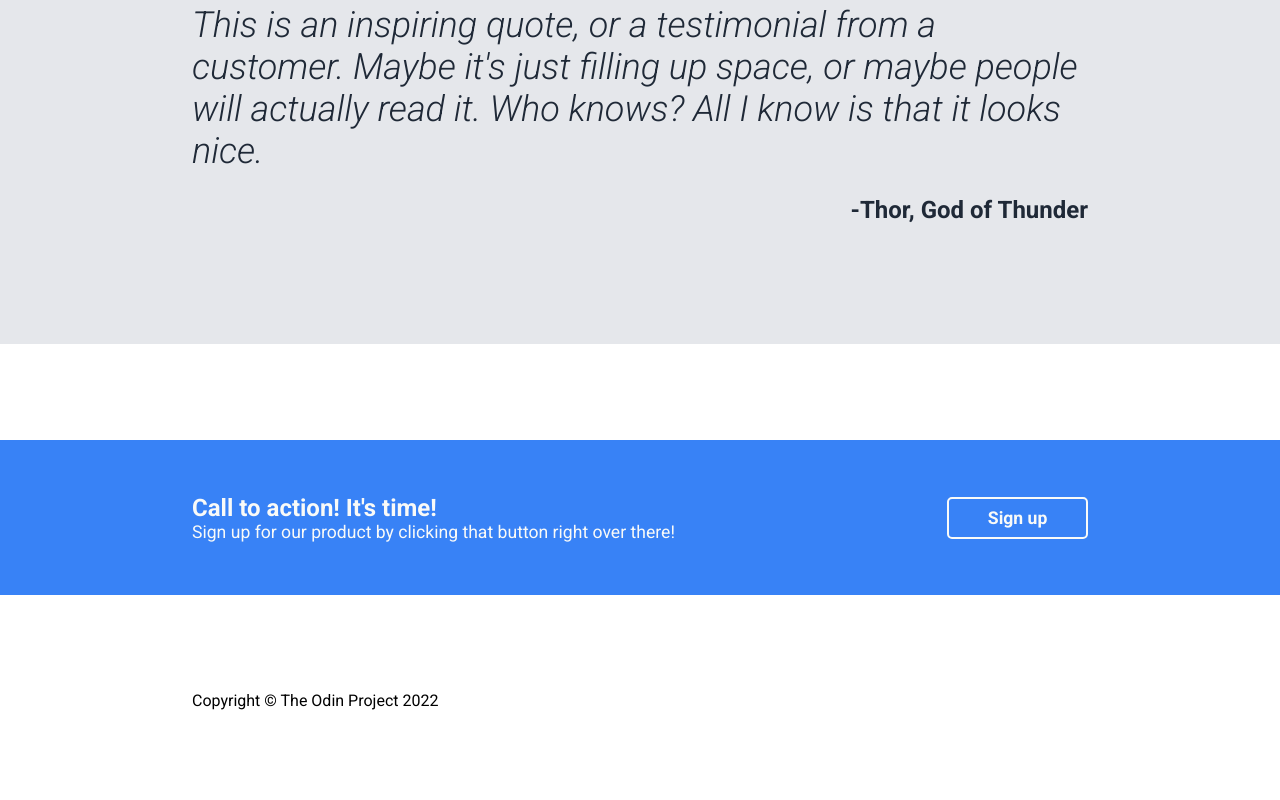
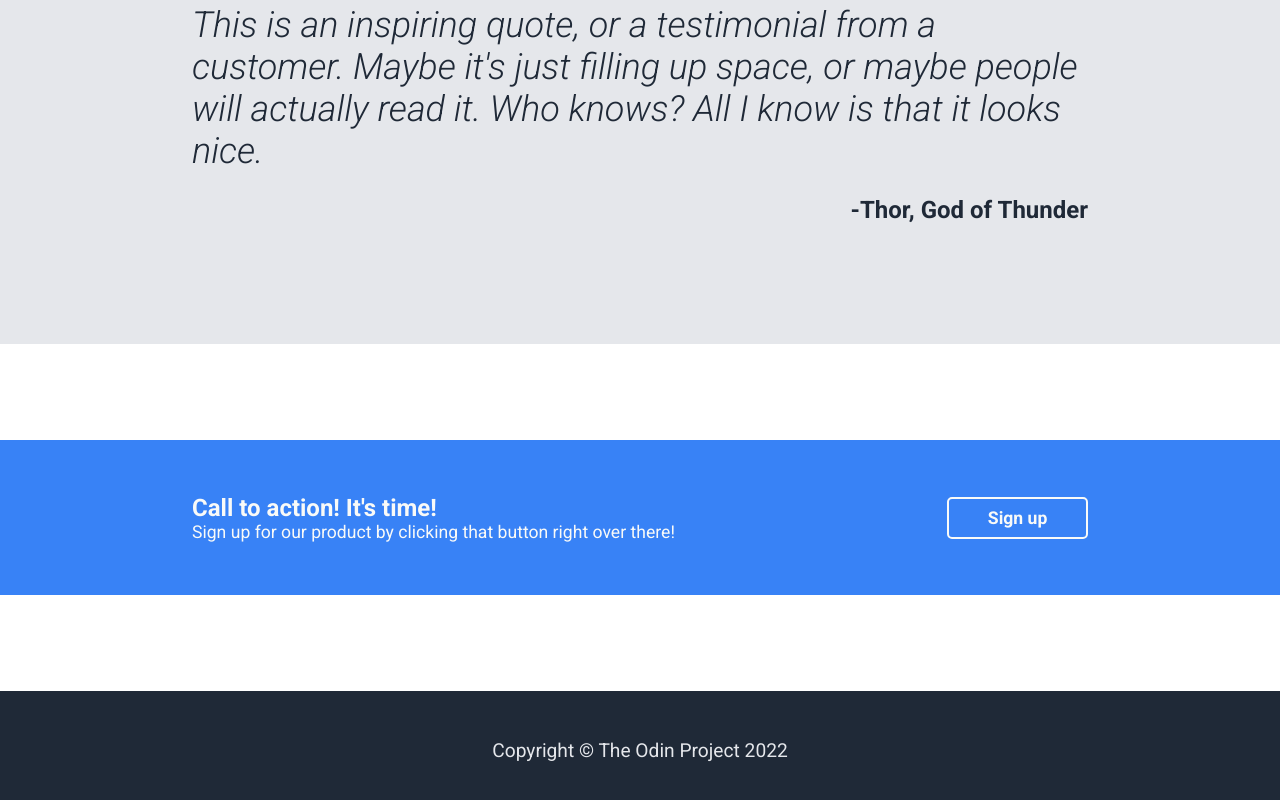
Before and after one commit to CristobalNPE/odin-landingPage, a plain HTML site: page index.html in a window 1280 px wide. Shown: the part 893-1693 px from the top of the page. Before the commit the page ends 1603 px from the top, so only its background shows below. Drawn offline with Linux system fonts and the light colour scheme.

Commit message:
Add style to footer

```diff
--- a/style.css
+++ b/style.css
@@ -175,3 +175,15 @@ html {
 .cba__text {
   font-size: 1.1em;
 }
+
+.footer {
+  background-color: #1F2937;
+  color: #E5E7EB;
+  padding-block: 3em;
+  text-align: center;
+
+}
+
+.footer__text {
+  font-size: 1.2em;
+}
```
